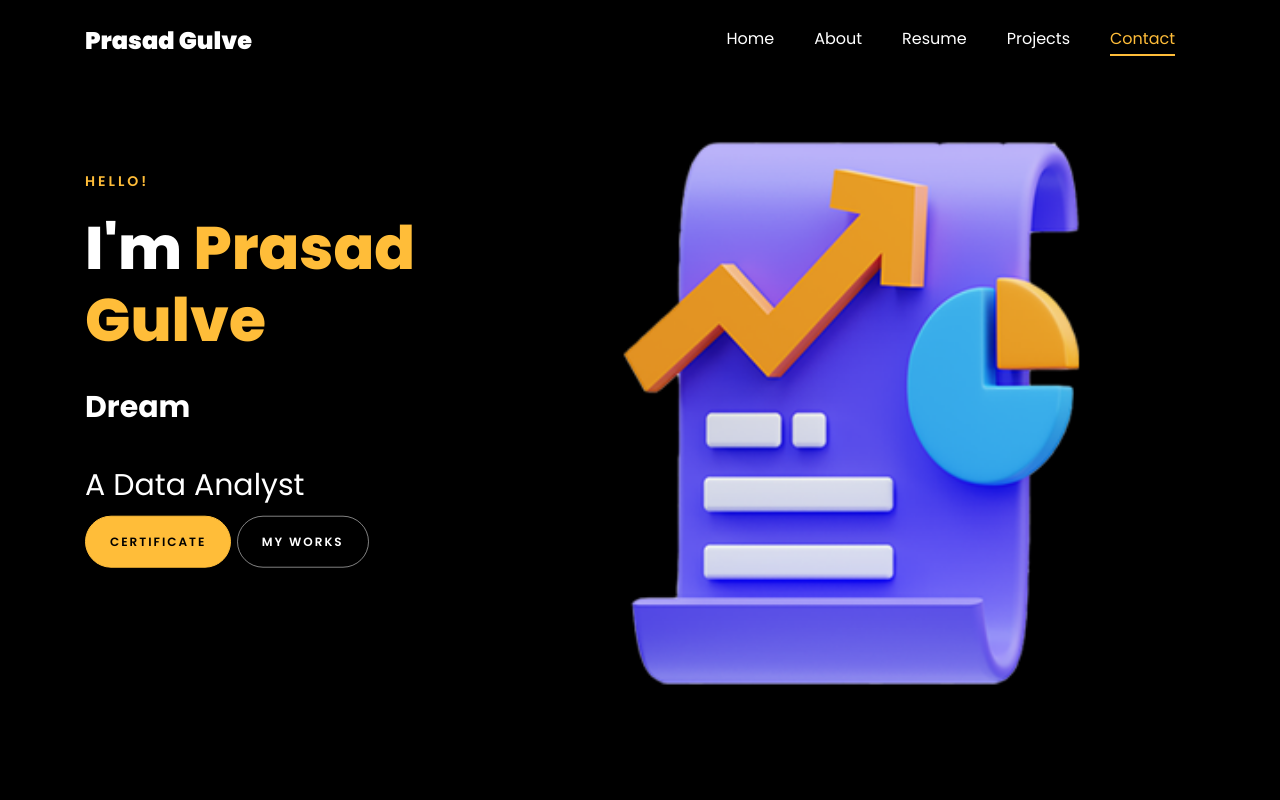
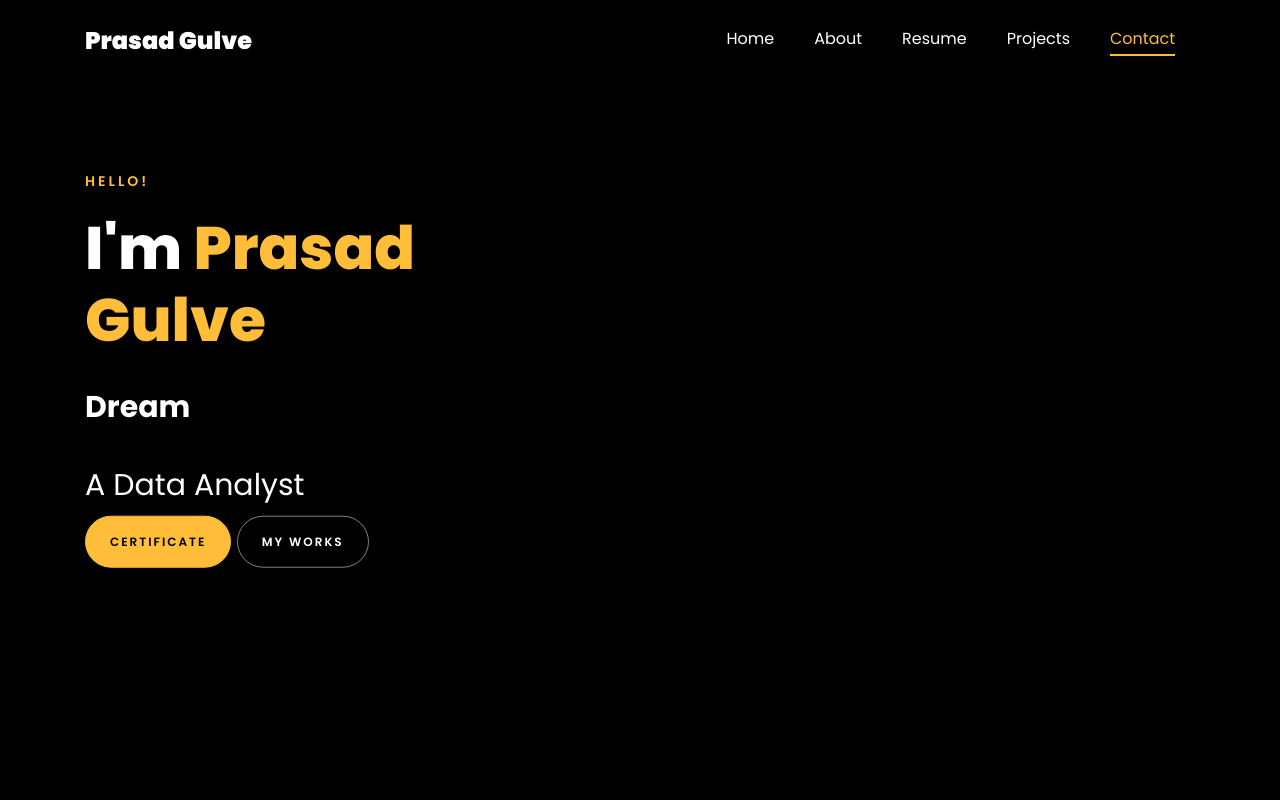
Before and after one commit to prasad7971/Portfolio-Website-Template-main, a plain HTML site: page index.html in a window 1280 px wide. Shown: the top 800 px of the page. Drawn offline with Linux system fonts and the light colour scheme; files whose address does not match are found by name.

Commit message:
Update index.html

```diff
--- a/index.html
+++ b/index.html
@@ -141,7 +141,7 @@
 	      	<div class="overlay"></div>
 	         <div class="container">
 	          <div class="row d-md-flex no-gutters slider-text align-items-end justify-content-end" data-scrollax-parent="true">
-	          	<div class="one-third js-fullheight order-md-last img" style="background-image:url(images/Untitled-1.png);">
+	          	<div class="one-third js-fullheight order-md-last img" style="background-image:url();">
 	          	 <div class="overlay"></div>
 	          	</div>
 		          <div class="one-forth d-flex  align-items-center ftco-animate" data-scrollax=" properties: { translateY: '70%' }">
```
